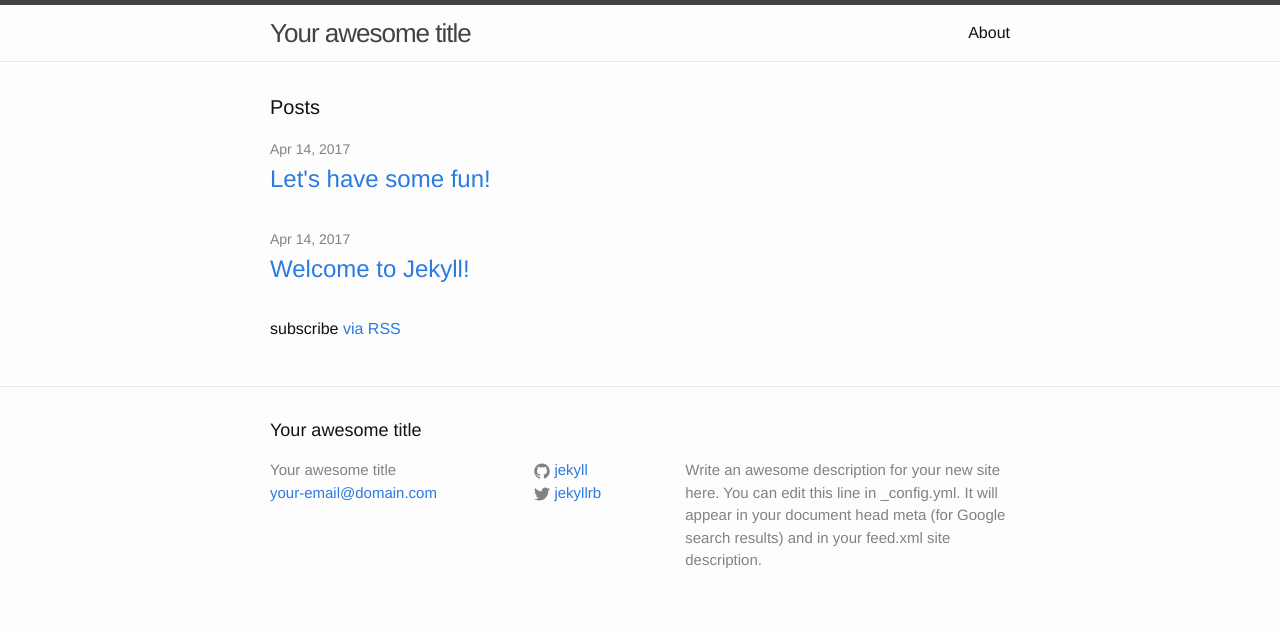
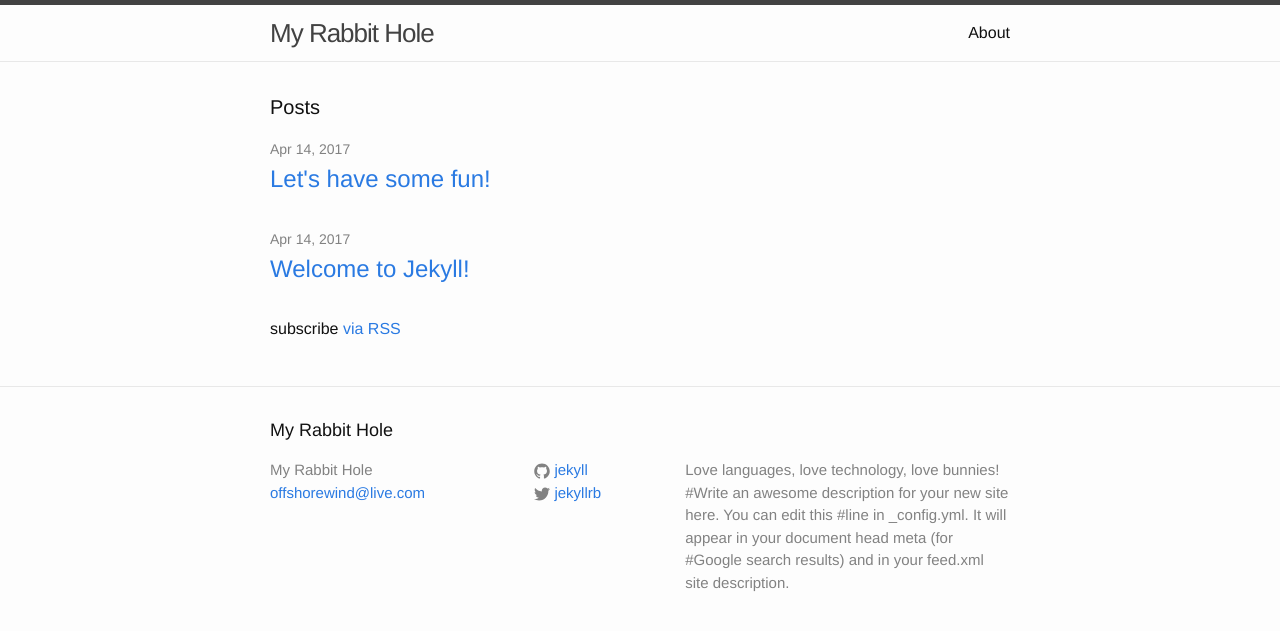
Before and after one commit to offshorewind/offshorewind.github.io, a Jekyll site: the page built from index.html, in a window 1280 px wide. Shown: the top 631 px of the page. Built offline with Jekyll 4.4.1, drawn with Linux system fonts in a browser that asks for light colours.

Commit message:
save my work

```diff
--- a/_config.yml
+++ b/_config.yml
@@ -6,12 +6,13 @@
 # 'jekyll serve'. If you change this file, please restart the server process.
 
 # Site settings
-title: Your awesome title
-email: your-email@domain.com
+title: My Rabbit Hole
+email: offshorewind@live.com
 description: > # this means to ignore newlines until "baseurl:"
-  Write an awesome description for your new site here. You can edit this
-  line in _config.yml. It will appear in your document head meta (for
-  Google search results) and in your feed.xml site description.
+  Love languages, love technology, love bunnies!
+  #Write an awesome description for your new site here. You can edit this
+  #line in _config.yml. It will appear in your document head meta (for
+  #Google search results) and in your feed.xml site description.
 baseurl: "" # the subpath of your site, e.g. /blog
 url: "http://yourdomain.com" # the base hostname & protocol for your site
 twitter_username: jekyllrb
```
